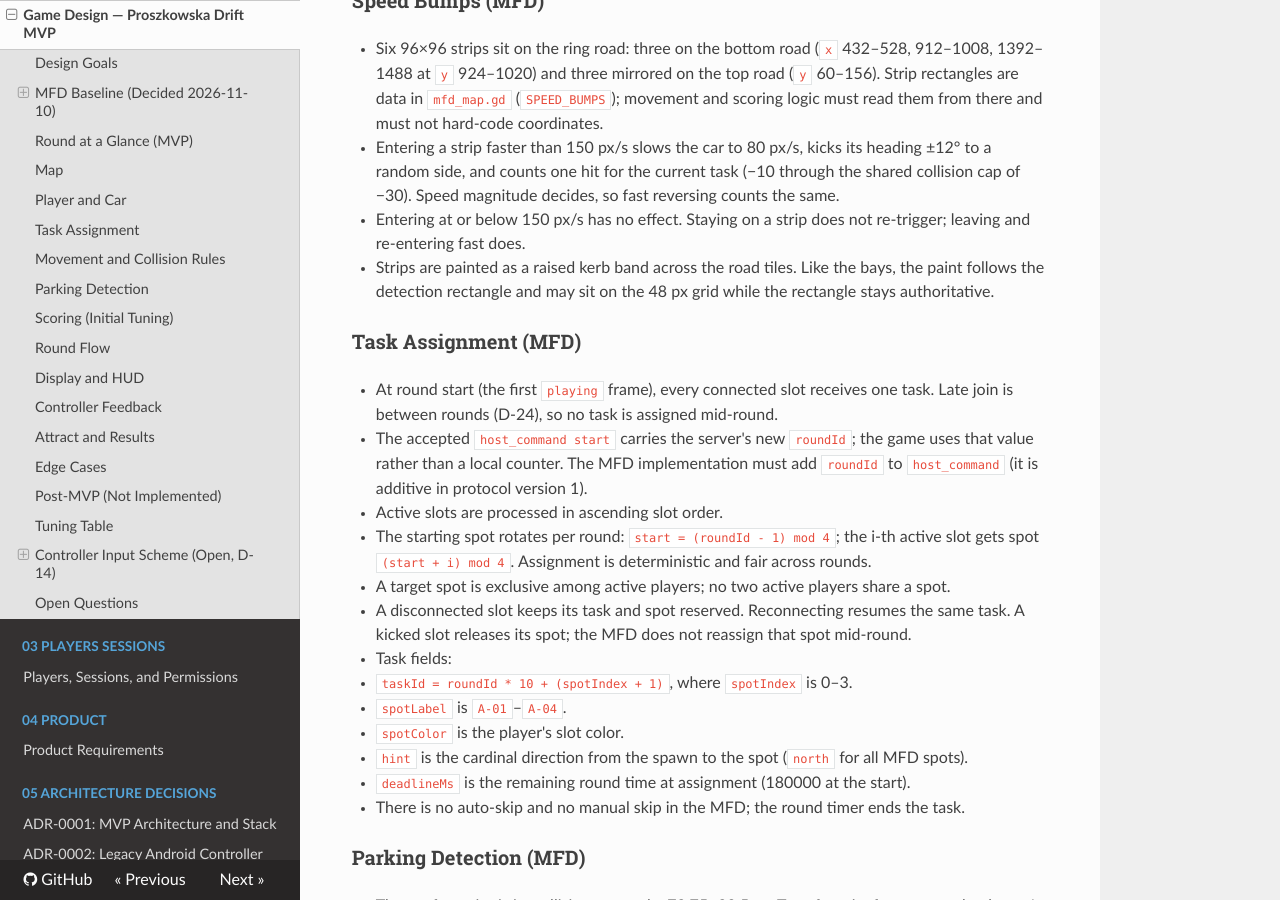
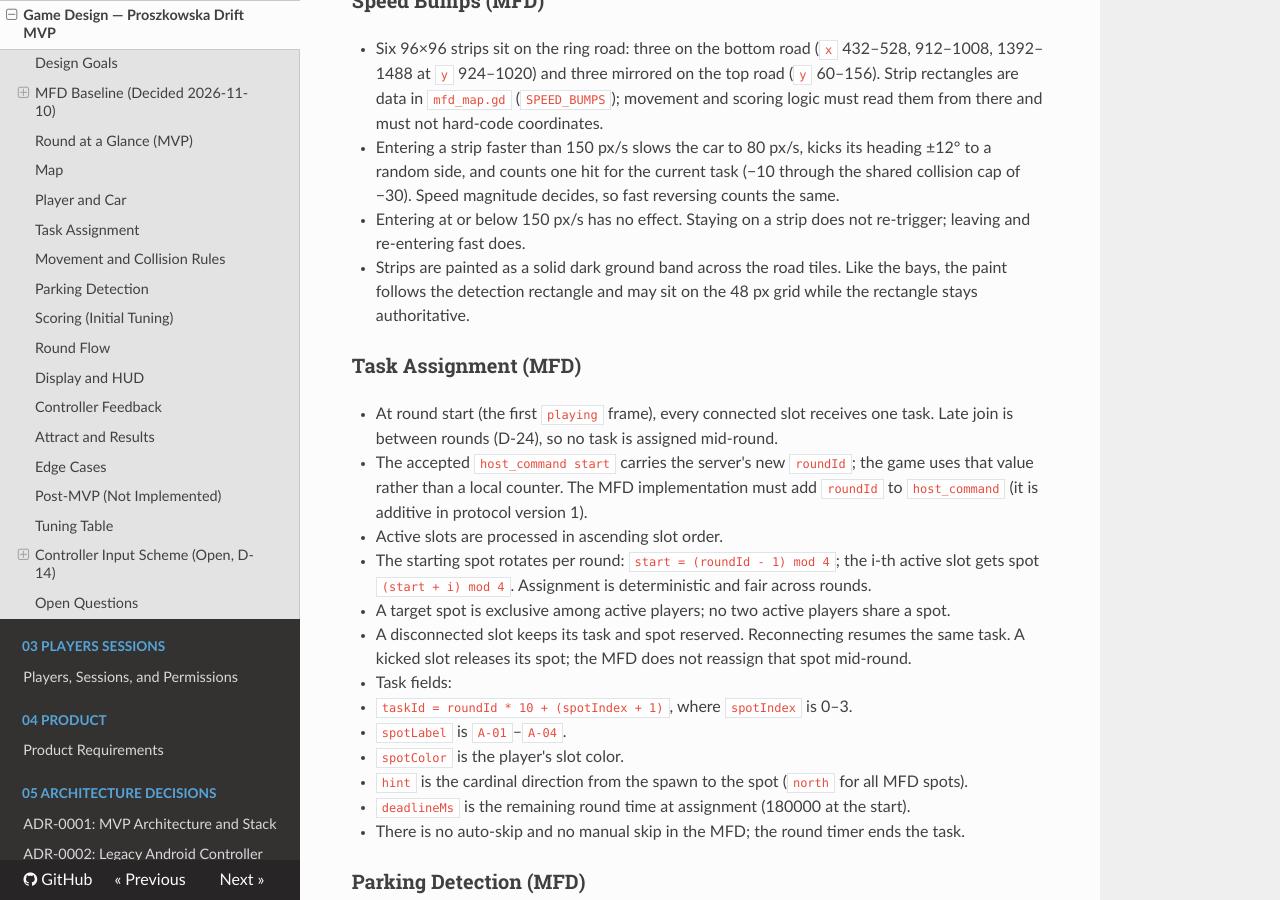
Before and after one commit to PSZLBit/ProszkowskaDrift, an MkDocs documentation site: the page built from documentation/02-game-domain/game-design.md, in a window 1280 px wide and 900 px high, scrolled down 2955 px. Built offline with MkDocs 1.6.1, drawn with Linux system fonts in a browser that asks for light colours; nearby versions of some CDN libraries.

Commit message:
fix(game): paint speed bumps as a solid dark band
The checkerboard read as random speckles on the road; a solid 2x2 ground-tile block reads as one deliberate strip. 613 headless checks pass.

```diff
--- a/documentation/02-game-domain/game-design.md
+++ b/documentation/02-game-domain/game-design.md
@@ -126,9 +126,9 @@ Map rules:
   fast reversing counts the same.
 - Entering at or below 150 px/s has no effect. Staying on a strip does not
   re-trigger; leaving and re-entering fast does.
-- Strips are painted as a raised kerb band across the road tiles. Like the
-  bays, the paint follows the detection rectangle and may sit on the 48 px
-  grid while the rectangle stays authoritative.
+- Strips are painted as a solid dark ground band across the road tiles. Like
+  the bays, the paint follows the detection rectangle and may sit on the
+  48 px grid while the rectangle stays authoritative.
 
 ### Task Assignment (MFD)
 
```
Also changed, not shown: 2 other files.
